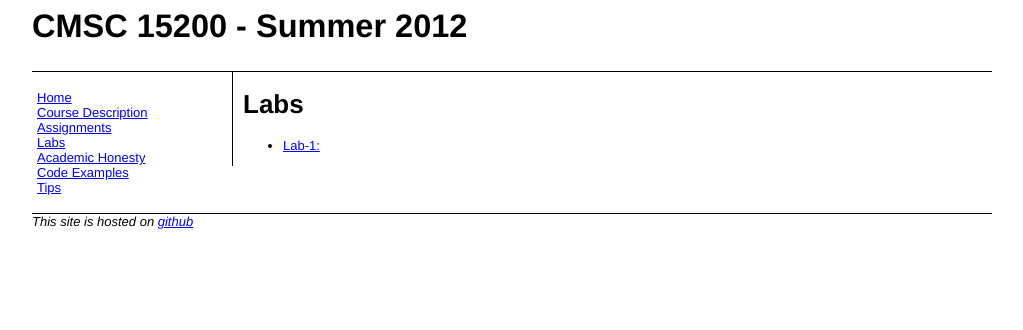
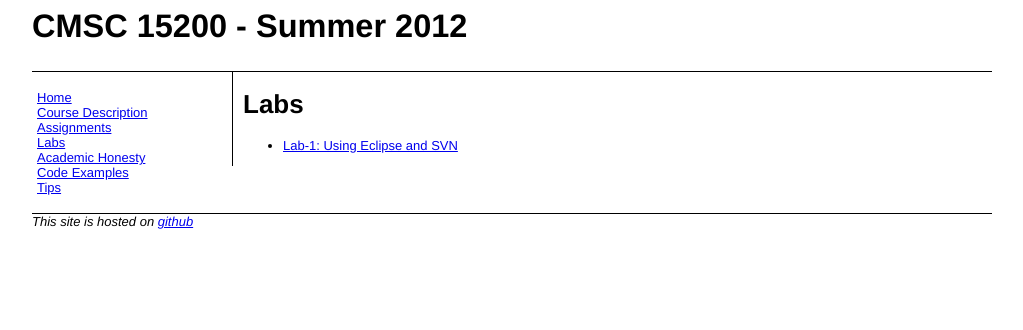
Before and after one commit to mrocklin/cmsc15200, a Jekyll site: the page built from labs/index.md, in a window 1280 px wide. Shown: the top 330 px of the page, without its empty margins (128-1151 px from the left). Built offline with Jekyll 4.4.1, drawn with Linux system fonts in a browser that asks for light colours; Markdown is read by kramdown in place of the engine named in the settings.

Commit message:
added title to index page

```diff
--- a/labs/index.md
+++ b/labs/index.md
@@ -3,4 +3,4 @@ layout: default
 title: Labs
 ---
 
- * [Lab-1:](lab1/index.html)
+ * [Lab-1: Using Eclipse and SVN](lab1/index.html)
```
